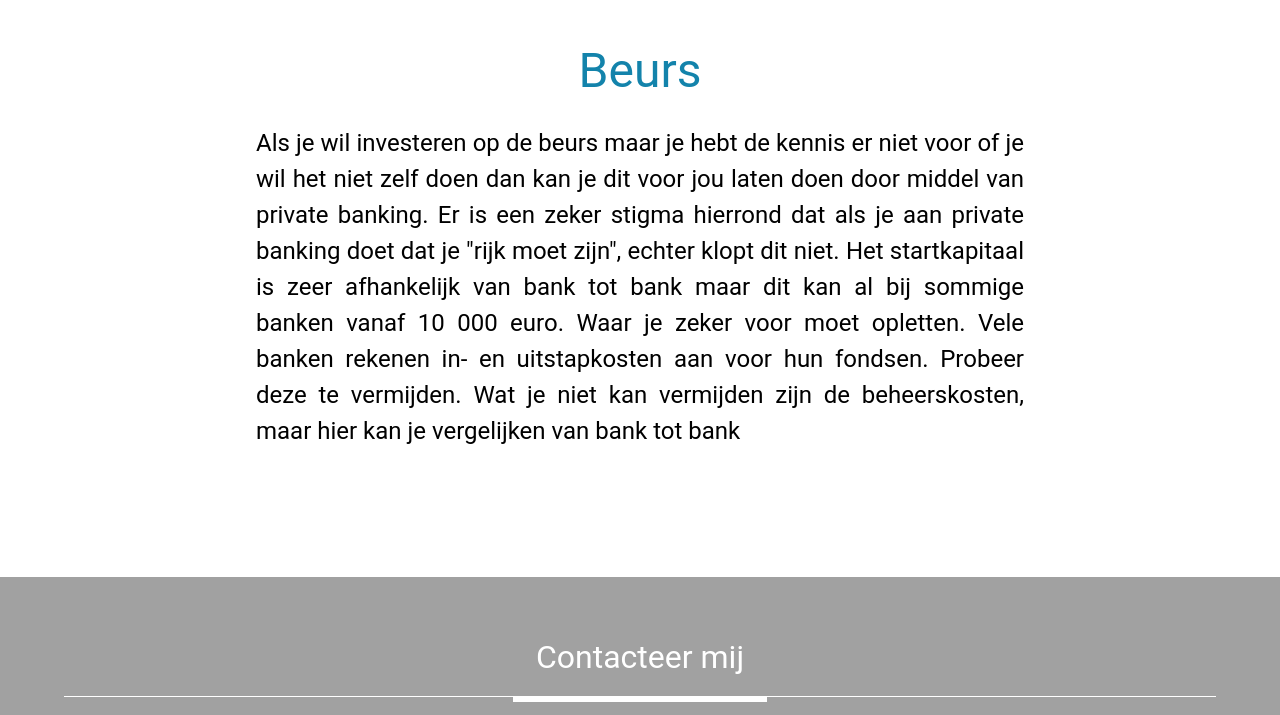
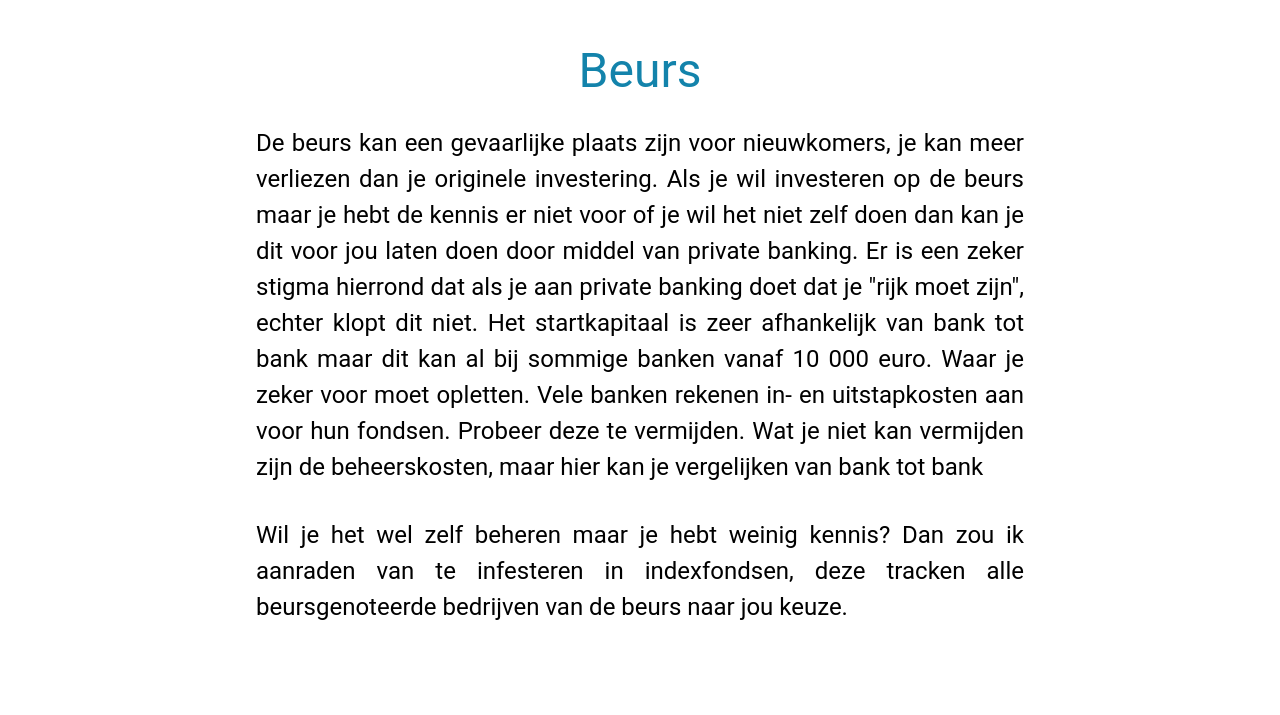
Before and after one commit to ArnoDeVos/Grow2, a plain HTML site: page index.html in a window 1280 px wide. Shown: the part 5270-5985 px from the top of the page. Drawn offline with Linux system fonts and the light colour scheme; files whose address does not match are found by name.

Commit message:
meer tekst

```diff
--- a/index.html
+++ b/index.html
@@ -207,8 +207,10 @@
 
       <article>
         <h1 id="Beurs">Beurs</h1>
-        <p>Als je wil investeren op de beurs maar je hebt de kennis er niet voor of je wil het niet zelf doen dan kan je dit voor jou laten doen door middel van private banking. Er is een zeker stigma hierrond dat als je aan private banking doet dat je "rijk moet zijn", echter klopt dit niet. Het startkapitaal is zeer afhankelijk van bank tot bank maar dit kan al bij sommige banken vanaf 10 000 euro.
+        <p>De beurs kan een gevaarlijke plaats zijn voor nieuwkomers, je kan meer verliezen dan je originele investering. Als je wil investeren op de beurs maar je hebt de kennis er niet voor of je wil het niet zelf doen dan kan je dit voor jou laten doen door middel van private banking. Er is een zeker stigma hierrond dat als je aan private banking doet dat je "rijk moet zijn", echter klopt dit niet. Het startkapitaal is zeer afhankelijk van bank tot bank maar dit kan al bij sommige banken vanaf 10 000 euro.
           Waar je zeker voor moet opletten. Vele banken rekenen in- en uitstapkosten aan voor hun fondsen. Probeer deze te vermijden. Wat je niet kan vermijden zijn de beheerskosten, maar hier kan je vergelijken van bank tot bank</p>
+          <br>
+          <p>Wil je het wel zelf beheren maar je hebt weinig kennis? Dan zou ik aanraden van te infesteren in indexfondsen, deze tracken alle beursgenoteerde bedrijven van de beurs naar jou keuze.</p>
       </article>
     </main>
 
```
